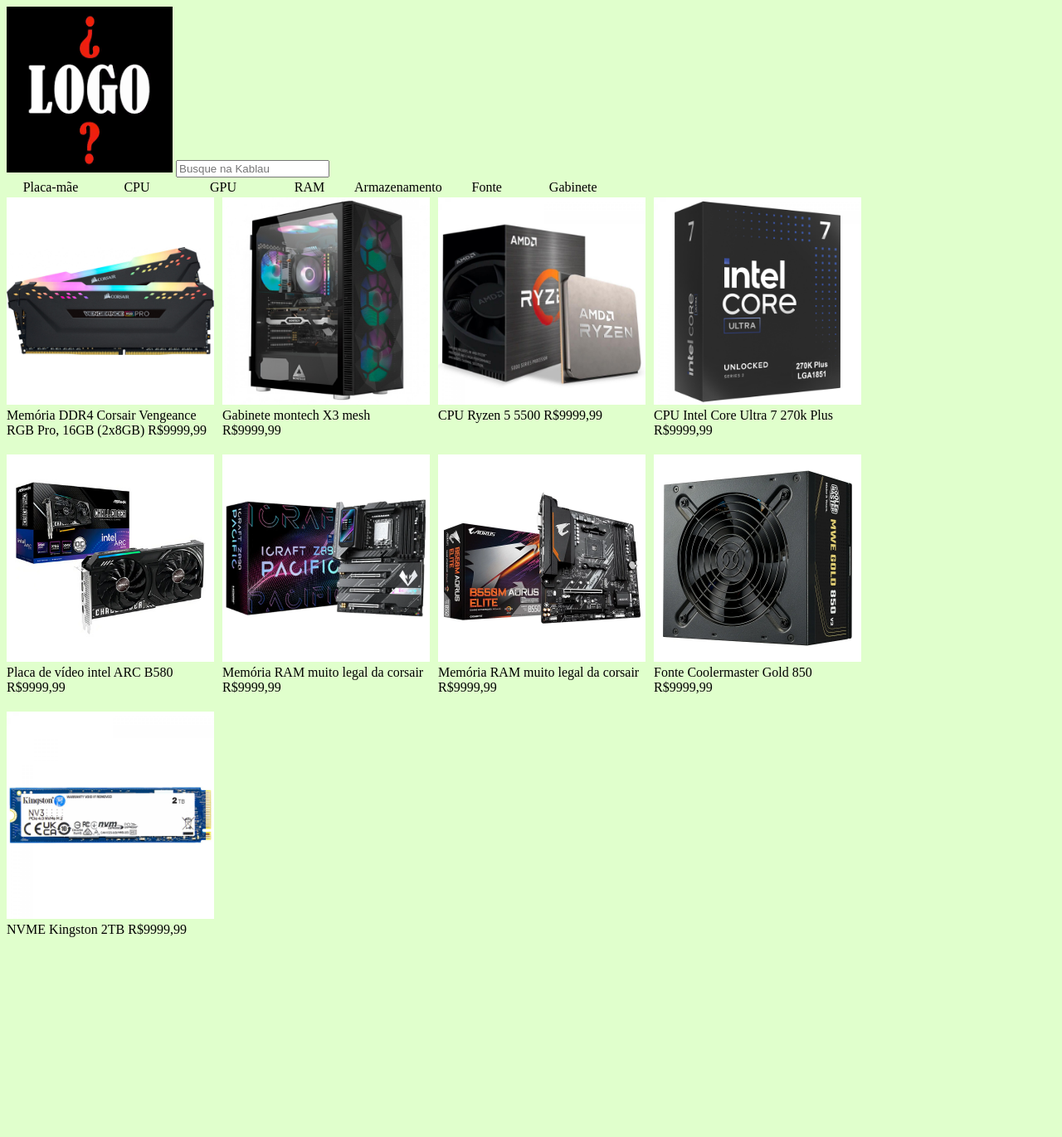
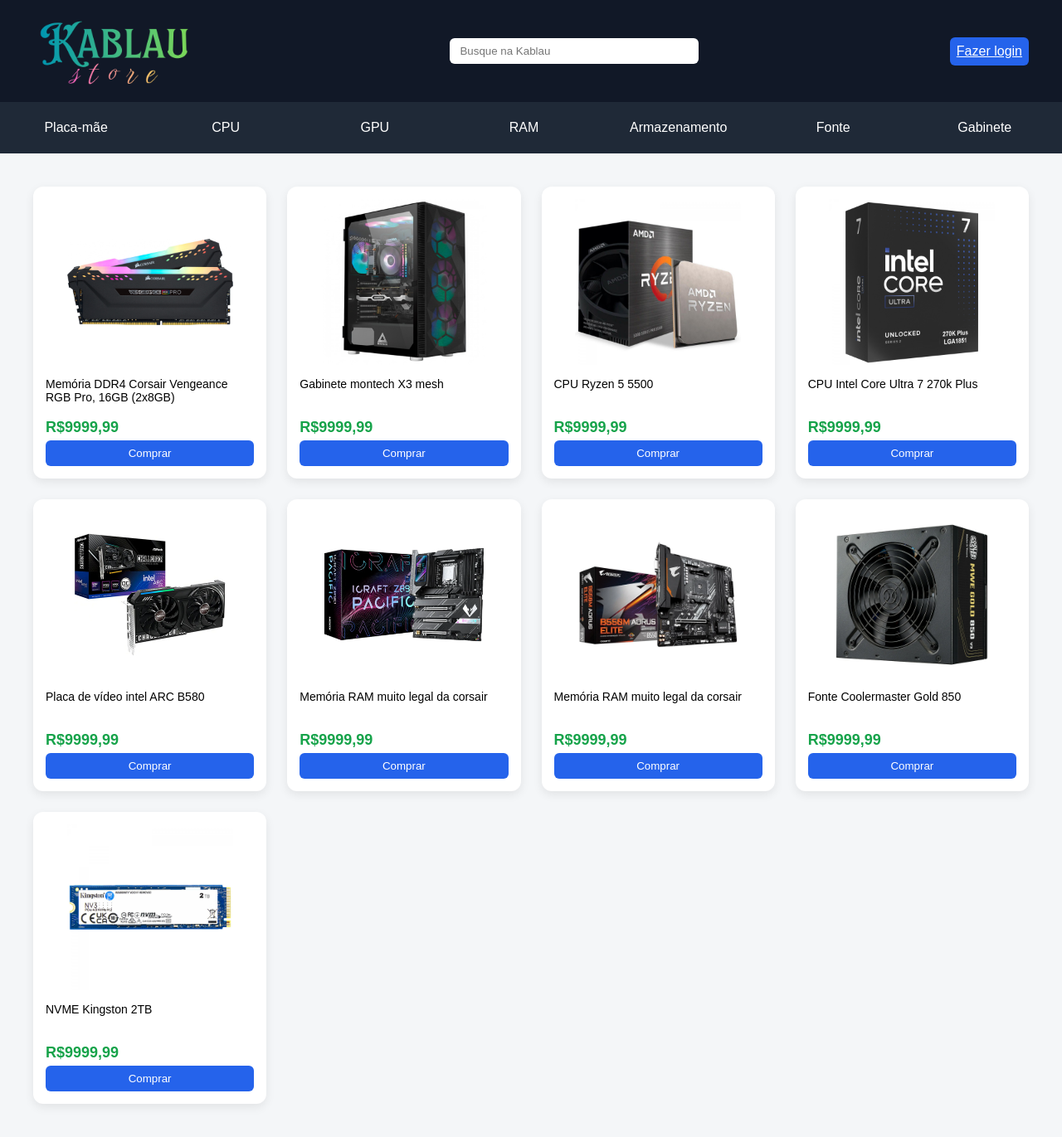
Before and after one commit to Nicolas0413/E-commerce-web, a PHP site: page / in a window 1280 px wide. Shown: the whole page at 83% size. Before the commit the page ends 1130 px from the top, so only its background shows below. Run offline with PHP 8.4, Linux system fonts and the light colour scheme.

Commit message:
Alterações feitas durante a semana

```diff
--- a/index.html
+++ b/index.html
@@ -8,9 +8,11 @@
 </head>
 <body>
     <div id="navbar">
-        <img id="logo" src="Img/images.png" alt="logo">
+        <img id="logo" src="Img/kablau.png" alt="logo">
         <label id="barra_pesquisa" for="pesquisa"><input type="text" placeholder="Busque na Kablau"></label>
+        <a href="login.html" class="btn_comprar">Fazer login</a>
     </div>
+
     <div>
         <table>
             <td>Placa-mãe</td>
@@ -26,65 +28,74 @@
         <div class="produto">
             <img class="Img_produto" src="Img/RAM_corsair.jpg" alt="Memória DDR4 Corsair Vengeance RGB Pro, 16GB">
             <div class="info_produto">
-                <span class="Nome_produto">Memória DDR4 Corsair Vengeance RGB Pro, 16GB (2x8GB)</span>
-                <span class="Preco">R$9999,99</span>
+                <div class="Nome_produto">Memória DDR4 Corsair Vengeance RGB Pro, 16GB (2x8GB)</div>
+                <div class="Preco">R$9999,99</div>
             </div>
+            <button class="btn_comprar">Comprar</button>
         </div>
         <div class="produto">
             <img class="Img_produto" src="Img/gabinete_Montech_X3_MESH.jpg" alt="Gabinete montech X3 mesh">
             <div>
-                <span class="Nome_produto">Gabinete montech X3 mesh</span>
-                <span class="Preco">R$9999,99</span>
+                <div class="Nome_produto">Gabinete montech X3 mesh</div>
+                <div class="Preco">R$9999,99</div>
             </div>
+            <button class="btn_comprar">Comprar</button>
             </div>
         <div class="produto">
             <img class="Img_produto" src="Img/R5-5500.jpg" alt="CPU Ryzen 5 5500">
             <div>
-                <span class="Nome_produto">CPU Ryzen 5 5500</span>
-                <span class="Preco">R$9999,99</span>
+                <div class="Nome_produto">CPU Ryzen 5 5500</div>
+                <div class="Preco">R$9999,99</div>
             </div>
+            <button class="btn_comprar">Comprar</button>
         </div>
         <div class="produto">
             <img class="Img_produto" src="Img/core-u7-270k+.jpg" alt="CPU Intel Core Ultra 7 270k Plus">
             <div>
-                <span class="Nome_produto">CPU Intel Core Ultra 7 270k Plus</span>
-                <span class="Preco">R$9999,99</span>
+                <div class="Nome_produto">CPU Intel Core Ultra 7 270k Plus</div>
+                <div class="Preco">R$9999,99</div>
             </div>
+            <button class="btn_comprar">Comprar</button>
         </div>
         <div class="produto">
             <img class="Img_produto" src="Img/intel-arc-b580.jpg" alt="Placa de vídeo intel ARC B580">
             <div>
-                <span class="Nome_produto">Placa de vídeo intel ARC B580</span>
-                <span class="Preco">R$9999,99</span>
+                <div class="Nome_produto">Placa de vídeo intel ARC B580</div>
+                <div class="Preco">R$9999,99</div>
             </div>
+            <button class="btn_comprar">Comprar</button>
         </div>
         <div class="produto">
             <img class="Img_produto" src="Img/maxsun-z890.webp" alt="Intel Z890">
             <div>
-                <span class="Nome_produto">Memória RAM muito legal da corsair</span>
-                <span class="Preco">R$9999,99</span>
+                <div class="Nome_produto">Memória RAM muito legal da corsair</div>
+                <div class="Preco">R$9999,99</div>
             </div>
+            <button class="btn_comprar">Comprar</button>
         </div>
         <div class="produto">
             <img class="Img_produto" src="Img/b550m-asus-elite.webp" alt="Placa-mãe B550">
             <div>
-                <span class="Nome_produto">Memória RAM muito legal da corsair</span>
-                <span class="Preco">R$9999,99</span>
+                <div class="Nome_produto">Memória RAM muito legal da corsair</div>
+                <div class="Preco">R$9999,99</div>
             </div>
+            <button class="btn_comprar">Comprar</button>
         </div>
         <div class="produto">
             <img class="Img_produto" src="Img/fonte-coolermaster-gold-850.webp" alt="fonte coolermaster gold 850">
             <div>
-                <span class="Nome_produto">Fonte Coolermaster Gold 850</span>
-                <span class="Preco">R$9999,99</span>
+                <div class="Nome_produto">Fonte Coolermaster Gold 850</div>
+                <div class="Preco">R$9999,99</div>
             </div>
+            <button class="btn_comprar">Comprar</button>
         </div>
         <div class="produto">
             <img class="Img_produto" src="Img/nvme-2tb-kingston.jpg" alt="NVME Kingston 2TB">
             <div>
-                <span class="Nome_produto">NVME Kingston 2TB</span>
-                <span class="Preco">R$9999,99</span>
+                <div class="Nome_produto">NVME Kingston 2TB</div>
+                <div class="Preco">R$9999,99</div>
             </div>
+            <button class="btn_comprar">Comprar</button>
         </div>
     </div>
 </body>
--- a/style.css
+++ b/style.css
@@ -1,33 +1,227 @@
-body{
-    background-color: #e0ffcc;
+
+* {
+    margin: 0;
+    padding: 0;
+    box-sizing: border-box;
+    font-family: Arial, Helvetica, sans-serif;
 }
 
-td{
-    width: 100px;
-    text-align: center;
+body {
+    background-color: #f4f6f8;
 }
 
-#barra_pesquisa{
-    text-align: right;
+#navbar {
+    background-color: #111827;
+    color: white;
+    display: flex;
+    align-items: center;
+    justify-content: space-between;
+    padding: 15px 40px;
 }
 
-#logo{
+#logo {
     width: 200px;
 }
 
-
-.Img_produto{
-    width: 250px;
+#barra_pesquisa input {
+    width: 300px;
+    padding: 8px 12px;
+    border-radius: 6px;
+    border: none;
+    outline: none;
 }
 
-.produto{
-    width: 250px;
-    float: left;
-    margin-right: 10px;
-    margin-bottom: 20px;
+table {
+    width: 100%;
+    background-color: #1f2937;
+    color: white;
+    text-align: center;
+    padding: 10px 0;
 }
 
-.Nome_produto{
-    max-width: 250px;
-    overflow-wrap: break-word;
+td {
+    padding: 10px;
+    cursor: pointer;
+    transition: 0.3s;
+    width: 200px;
 }
+
+td:hover {
+    background-color: #374151;
+}
+
+body > div:nth-of-type(3) {
+    padding: 40px;
+    display: grid;
+    grid-template-columns: repeat(auto-fill, minmax(250px, 1fr));
+    gap: 25px;
+}
+
+.produto {
+    background: white;
+    border-radius: 12px;
+    padding: 15px;
+    box-shadow: 0 4px 12px rgba(0,0,0,0.08);
+    transition: 0.3s;
+    display: flex;
+    flex-direction: column;
+    height: 100%;
+}
+
+.Img_produto {
+    width: 100%;
+    height: 200px;
+    object-fit: contain;
+    margin-bottom: 15px;
+}
+
+.info_produto {
+    flex-grow: 1;
+}
+
+.btn_comprar {
+    background-color: #2563eb;
+    color: white;
+    text-align: center;
+    padding: 8px;
+    border-radius: 6px;
+    border: hidden;
+    cursor: pointer;
+    transition: 0.3s;
+}
+
+.btn_comprar:hover {
+    background-color: #1d4ed8;
+}
+
+.Nome_produto {
+    font-size: 14px;
+    margin-bottom: 10px;
+    min-height: 40px;
+}
+
+.Preco {
+    font-size: 18px;
+    font-weight: bold;
+    color: #16a34a;
+    margin-bottom: 5px;
+}
+
+.produto::after:hover {
+    background-color: #1d4ed8;
+}
+
+
+/* login */
+
+.login_container {
+    height: 22vw;
+    display: flex;
+    justify-content: center;
+    align-items: center;
+}
+
+.login_card {
+    background: white;
+    padding: 40px;
+    border-radius: 12px;
+    width: 350px;
+    display: flex;
+    flex-direction: column;
+    gap: 15px;
+    box-shadow: 0 4px 12px rgba(0,0,0,0.1);
+}
+
+.login_card h2 {
+    text-align: center;
+    margin-bottom: 10px;
+}
+
+.login_card input {
+    padding: 10px;
+    border-radius: 6px;
+    border: 1px solid #ccc;
+    outline: none;
+}
+
+.login_card input:focus {
+    border-color: #2563eb;
+}
+
+#cadastro{
+    height: 40vw;
+}
+
+/* produto */
+
+.produto_page {
+    display: grid;
+    grid-template-columns: 1fr 1fr;
+    gap: 40px;
+    padding: 40px;
+}
+
+.produto_imagem img {
+    width: 100%;
+    background: white;
+    padding: 20px;
+    border-radius: 12px;
+}
+
+.produto_compra {
+    background: white;
+    padding: 25px;
+    border-radius: 12px;
+    display: flex;
+    flex-direction: column;
+    gap: 12px;
+    box-shadow: 0 4px 12px rgba(0,0,0,0.1);
+}
+
+.preco_avista {
+    font-size: 24px;
+    font-weight: bold;
+    color: #16a34a;
+}
+
+.preco_parcelado {
+    color: #555;
+}
+
+.prazo {
+    font-weight: bold;
+}
+
+.quantidade{
+    width: 40px;
+}
+
+.pagamentos {
+    margin-left: 20px;
+}
+
+.produto_detalhes {
+    background: white;
+    margin: 40px;
+    padding: 30px;
+    border-radius: 12px;
+    display: grid;
+    grid-template-columns: auto;
+}
+
+.avaliacoes {
+    margin: 40px;
+}
+
+.avaliacao {
+    background: white;
+    padding: 20px;
+    margin-top: 15px;
+    border-radius: 10px;
+    box-shadow: 0 2px 8px rgba(0,0,0,0.08);
+}
+
+.avaliacao span {
+    font-size: 12px;
+    color: gray;
+}
```
Also changed, not shown: cadastro.html (added, +53 -0 lines), login.html (added, +40 -0 lines), produto.html (added, +106 -0 lines), Img/kablau.png (added).
